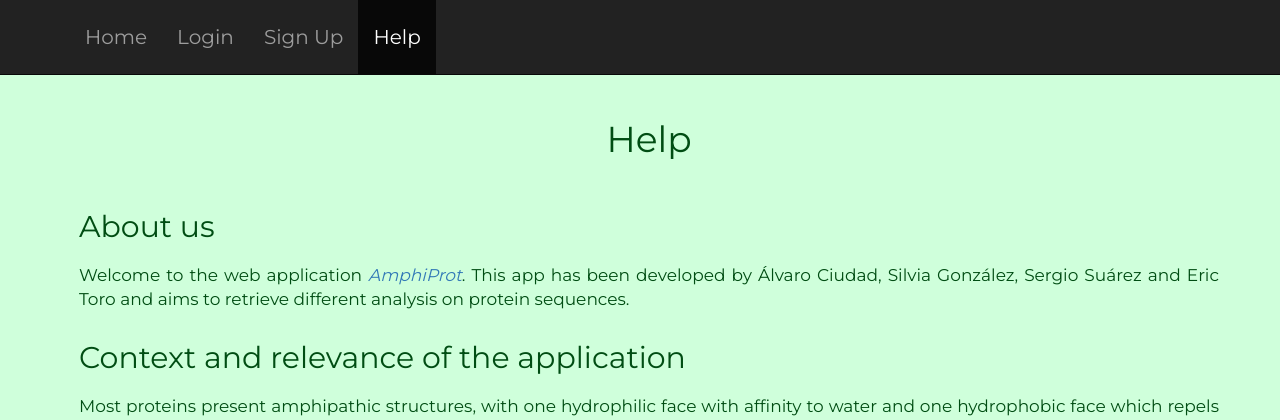
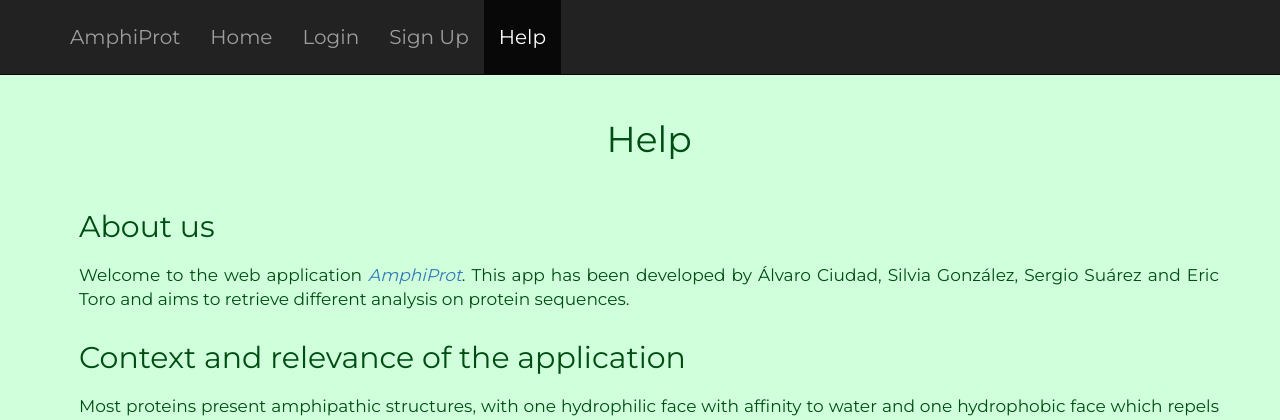
Before and after one commit to suadou/AmphiProt, a Flask app: page /help in a window 1280 px wide. Shown: the top 420 px of the page. Run offline with Flask 2, Linux system fonts and the light colour scheme; some libraries are stand-ins or nearby versions.

Commit message:
Update help.html

```diff
--- a/Workingversionwomulti/templates/help.html
+++ b/Workingversionwomulti/templates/help.html
@@ -24,6 +24,7 @@ Help
     </div>
     <div id="navbar" class="collapse navbar-collapse">
       <ul class="nav navbar-nav">
+        <li><a class="navbar-brand" href="#">AmphiProt</a></li>
         <li><a href="/">Home</a></li>
         {% if not current_user.is_authenticated %}
         <li><a href="{{ url_for('loging') }}">Login</a></li>
```
